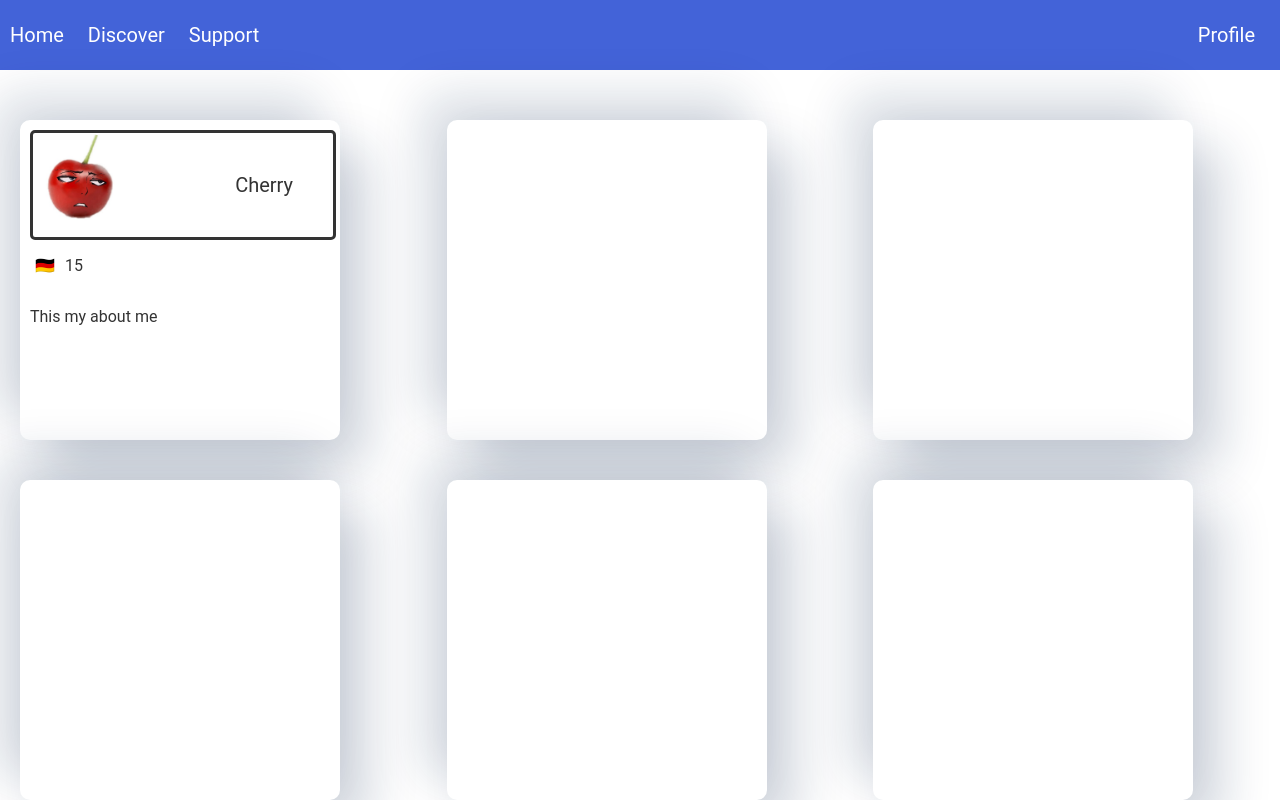
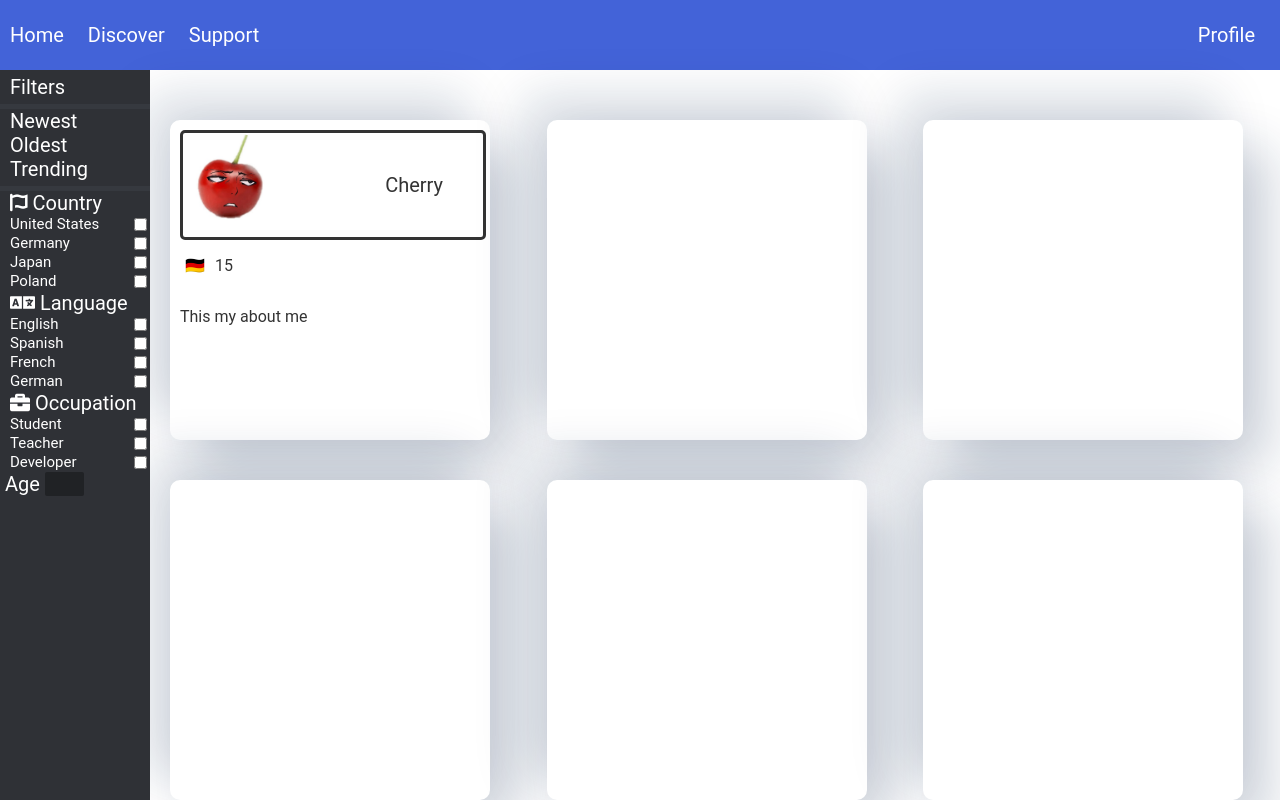
Before and after one commit to Raidlucky/BlurplePages, a plain HTML site: page pages/discover.html in a window 1280 px wide. Drawn offline with Linux system fonts and the light colour scheme; a web font is replaced by a local one.

Commit message:
sidebar & filters for discover page

```diff
--- a/pages/discover.html
+++ b/pages/discover.html
@@ -21,6 +21,72 @@
         </div>
     </nav>
 
+<!--sidebar-->
+<sidebar>
+    <p style="color: white; font-size: 20px; margin: 0px; margin-left: 10px; margin-top: 5px;">Filters</p>
+    <div class="sidebar-container">
+        <a class="filter">Newest</a>
+        <a class="filter">Oldest</a>
+        <a class="filter">Trending</a>
+    </div>
+    <div class="sidebar-container">
+        <!--Countries-->
+        <a class="filter"><i class="fab fa-font-awesome-flag"></i> Country</a>
+        <div class="filter-check">
+            <p class="filter-txt">United States</p>
+            <input class="checkbox" type="checkbox"></input>
+        </div>
+        <div class="filter-check">
+            <p class="filter-txt">Germany</p>
+            <input class="checkbox" type="checkbox"></input>
+        </div>
+        <div class="filter-check">
+            <p class="filter-txt">Japan</p>
+            <input class="checkbox" type="checkbox"></input>
+        </div>
+        <div class="filter-check">
+            <p class="filter-txt">Poland</p>
+            <input class="checkbox" type="checkbox"></input>
+        </div>
+        <!--Languages-->
+        <a class="filter"><i class="fas fa-language"></i> Language</a>
+        <div class="filter-check">
+            <p class="filter-txt">English</p>
+            <input class="checkbox" type="checkbox"></input>
+        </div>
+        <div class="filter-check">
+            <p class="filter-txt">Spanish</p>
+            <input class="checkbox" type="checkbox"></input>
+        </div>
+        <div class="filter-check">
+            <p class="filter-txt">French</p>
+            <input class="checkbox" type="checkbox"></input>
+        </div>
+        <div class="filter-check">
+            <p class="filter-txt">German</p>
+            <input class="checkbox" type="checkbox"></input>
+        </div>
+        <!--Jobs/Occupations-->
+        <a class="filter"><i class="fas fa-briefcase"></i> Occupation</a>
+        <div class="filter-check">
+            <p class="filter-txt">Student</p>
+            <input class="checkbox" type="checkbox"></input>
+        </div>
+        <div class="filter-check">
+            <p class="filter-txt">Teacher</p>
+            <input class="checkbox" type="checkbox"></input>
+        </div>
+        <div class="filter-check">
+            <p class="filter-txt">Developer</p>
+            <input class="checkbox" type="checkbox"></input>
+        </div>
+    </div>
+    <div class="age">
+        <a class="age-text">Age</a>
+        <input class="age-input"></input>
+    </div>
+
+</sidebar>
     <!--Grid of People-->
     <div class="profiles">
         <div class="grid-center">
--- a/style.css
+++ b/style.css
@@ -39,6 +39,9 @@ background-color: #ffff;
 
 :root {
     --blurple: #4363d8;
+    --dark-grey: #202225;
+    --med-gray: #2f3136;
+    --grey: #36393f;
 }
 
 nav {
@@ -129,7 +132,8 @@ width: 100%;
 }
 
 .profiles {
-  width: 100%;
+  padding-left: 150px;
+  width: calc(100% - 150px);
 }
 
 .grid {
@@ -187,6 +191,73 @@ width: 100%;
   flex-direction: row;
 }
 
+sidebar {
+  display: flex;
+  flex-direction: column;
+  position: fixed;
+  width: 150px;
+  background-color: var(--med-gray);
+  height: 100%;
+}
+
+.filter {
+  width: 140px;
+  font-size: 20px;
+  color: white;
+  margin-left: 10px;
+}
+
+.filter:hover .filter-check  {
+  color: #4363d8;
+  display: flex;
+}
+
+.filter-check {
+  display: flex;
+  flex-direction: row;
+  margin-left: 10px;
+  width: calc(100% - 10px);
+}
+
+.filter-txt {
+  color: white;
+  font-size: 15px;
+  margin: 0px;
+}
+
+.checkbox {
+  margin-left: auto;
+}
+
+.sidebar-container {
+  display: flex;
+  flex-direction: column;
+  margin-top: 5px;
+  border-top: 5px solid var(--grey);
+}
+
+.age {
+  display: flex;
+  flex-direction: row;
+}
+
+.age-input {
+  width: 35px;
+  margin-left: 5px;
+  outline: none;
+  border: none;
+  border-radius: 2px;
+  background-color: #202225;
+  color: white;
+  font: "Roboto";
+  font-size: 18px;
+}
+
+.age-text {
+  color: white;
+  font-size: 20px;
+}
+
 body::-webkit-scrollbar {
   width: 1em;
   background-color: #ffffff00;
```
